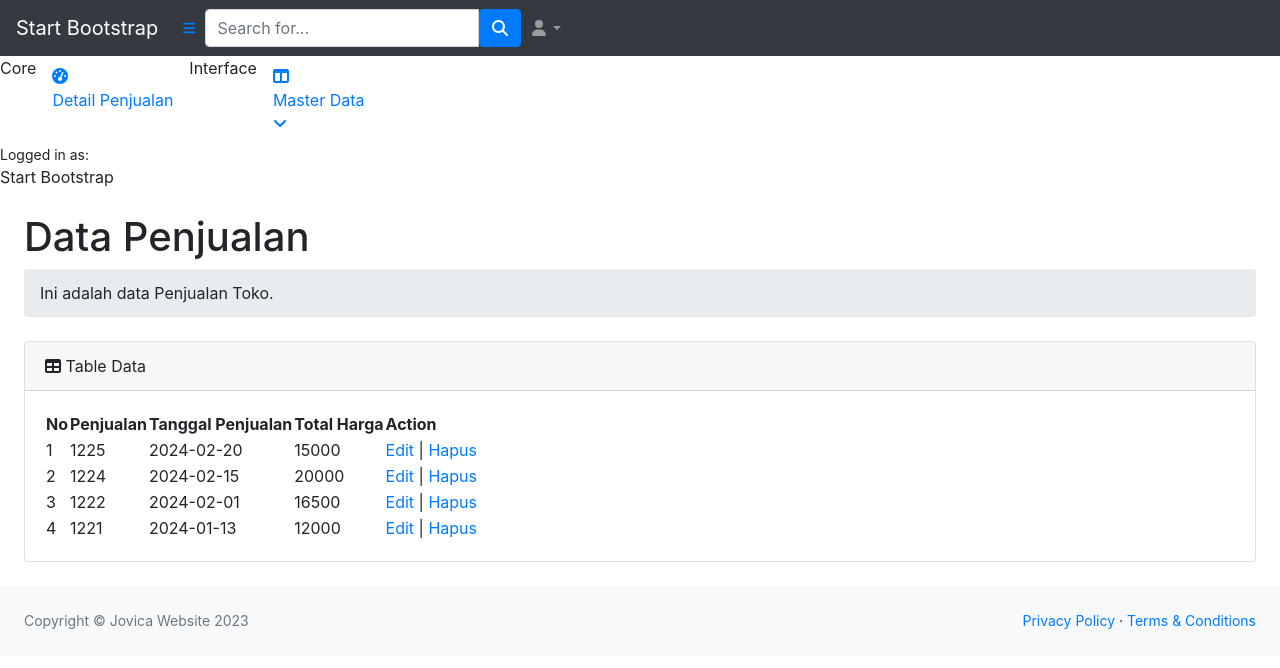
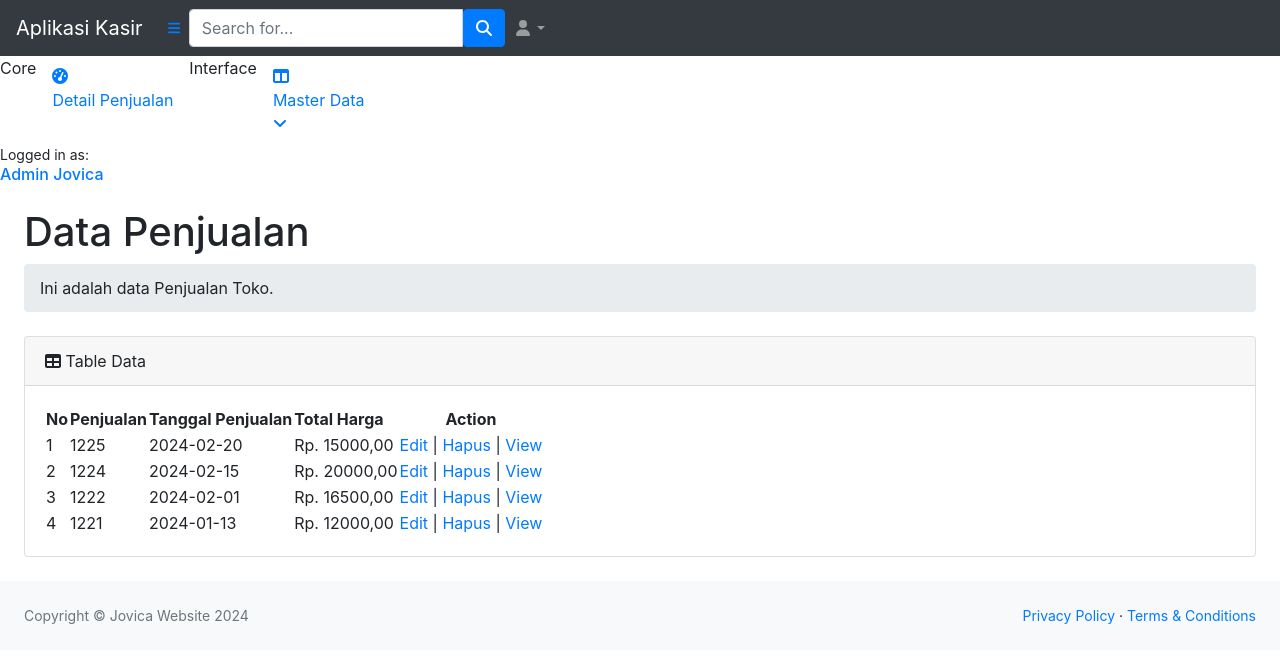
Before and after one commit to jovicap56/Jovica_XIIRPL1, a PHP site: page /penjual.php in a window 1280 px wide. Shown: the top 668 px of the page. Run offline with PHP 8.4, Linux system fonts and the light colour scheme; a user stored in the database is signed in; data comes from the database, SQL or seed files in the repository; some libraries are stand-ins or nearby versions.

Commit message:
Update penjual.php

```diff
--- a/penjual.php
+++ b/penjual.php
@@ -27,7 +27,7 @@ if (!isset($_SESSION['username'])) {
     <body class="sb-nav-fixed">
         <nav class="sb-topnav navbar navbar-expand navbar-dark bg-dark">
             <!-- Navbar Brand-->
-            <a class="navbar-brand ps-3" href="index.html">Start Bootstrap</a>
+            <a class="navbar-brand ps-3" href="index.php">Aplikasi Kasir</a>
             <!-- Sidebar Toggle-->
             <button class="btn btn-link btn-sm order-1 order-lg-0 me-4 me-lg-0" id="sidebarToggle" href="#!"><i class="fas fa-bars"></i></button>
             <!-- Navbar Search-->
@@ -87,7 +87,7 @@ if (!isset($_SESSION['username'])) {
                     </div>
                     <div class="sb-sidenav-footer">
                         <div class="small">Logged in as:</div>
-                        Start Bootstrap
+                        <a href="#"  method="POST" class="d-block"><?php echo "<h6> "."Admin ". $_SESSION['username']. "</h6>"; ?></a>
                     </div>
                 </nav>
             </div>
@@ -112,7 +112,7 @@ if (!isset($_SESSION['username'])) {
                 <th>Penjualan</th>
                 <th>Tanggal Penjualan</th>
                 <th>Total Harga</th>
-                <th>Action</th>
+                <th colspan = "2"><center>Action</th>
             </tr>
         </thead>
         <tbody>
@@ -127,9 +127,10 @@ if (!isset($_SESSION['username'])) {
                 <td><?php echo $no?></td>
                 <td><?php echo $data['penjualanID']?></td>
                 <td><?php echo $data['tanggalPenjualan']?></td>
-                <td><?php echo $data['totalHarga']?></td>
-                <td><a href="form-edit.php?penjualanID=<?=$data['penjualanID']?>">Edit</a>
+                <td>Rp. <?php echo $data['totalHarga']?>,00</td>
+                <td><a href="edit2.php?penjualanID=<?=$data['penjualanID']?>">Edit</a>
                 | <a href="del2.php?penjualanID=<?=$data['penjualanID']?>">Hapus</a>
+                | <a href="view.php?penjualanID=<?=$data['penjualanID']?>">View</a>
             </td>
             </tr>
             <?php
@@ -210,7 +211,7 @@ if (!isset($_SESSION['username'])) {
                 <footer class="py-4 bg-light mt-auto">
                     <div class="container-fluid px-4">
                         <div class="d-flex align-items-center justify-content-between small">
-                            <div class="text-muted">Copyright &copy; Jovica Website 2023</div>
+                            <div class="text-muted">Copyright &copy; Jovica Website 2024</div>
                             <div>
                                 <a href="#">Privacy Policy</a>
                                 &middot;
```
